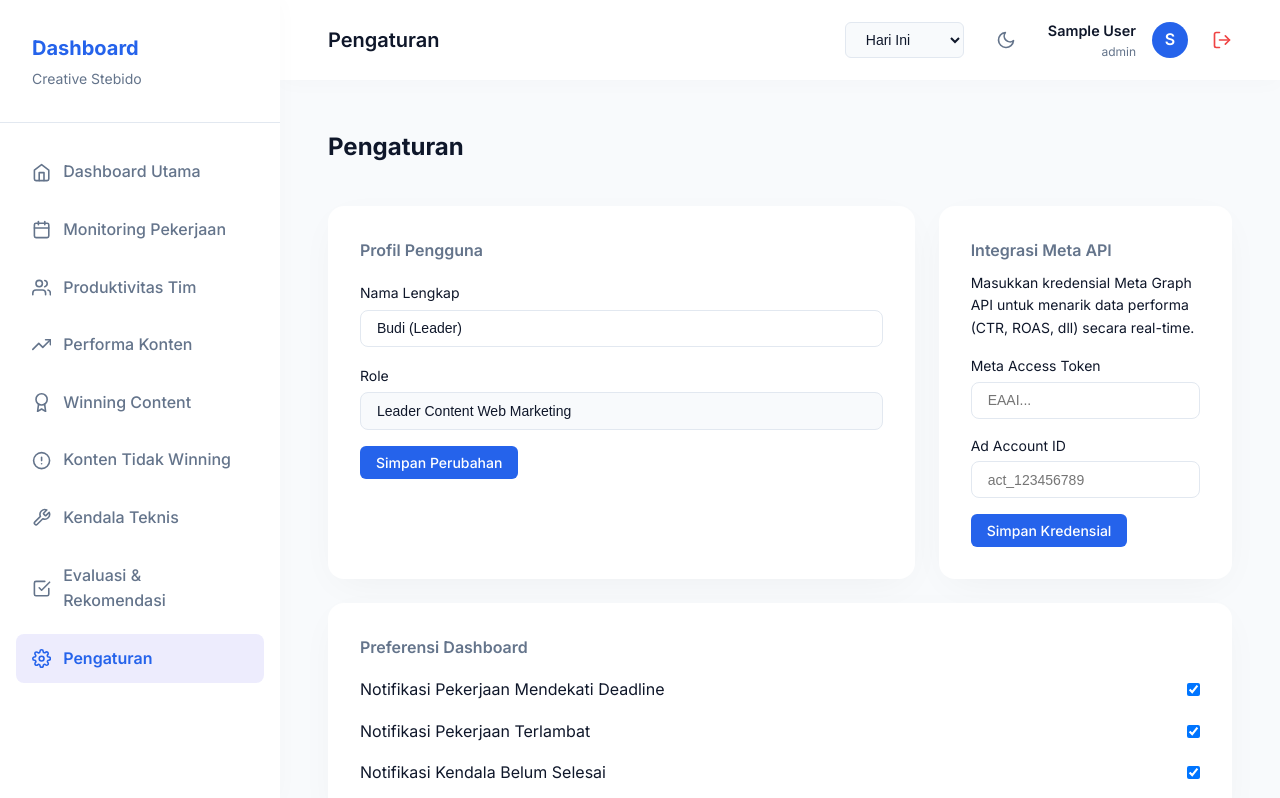
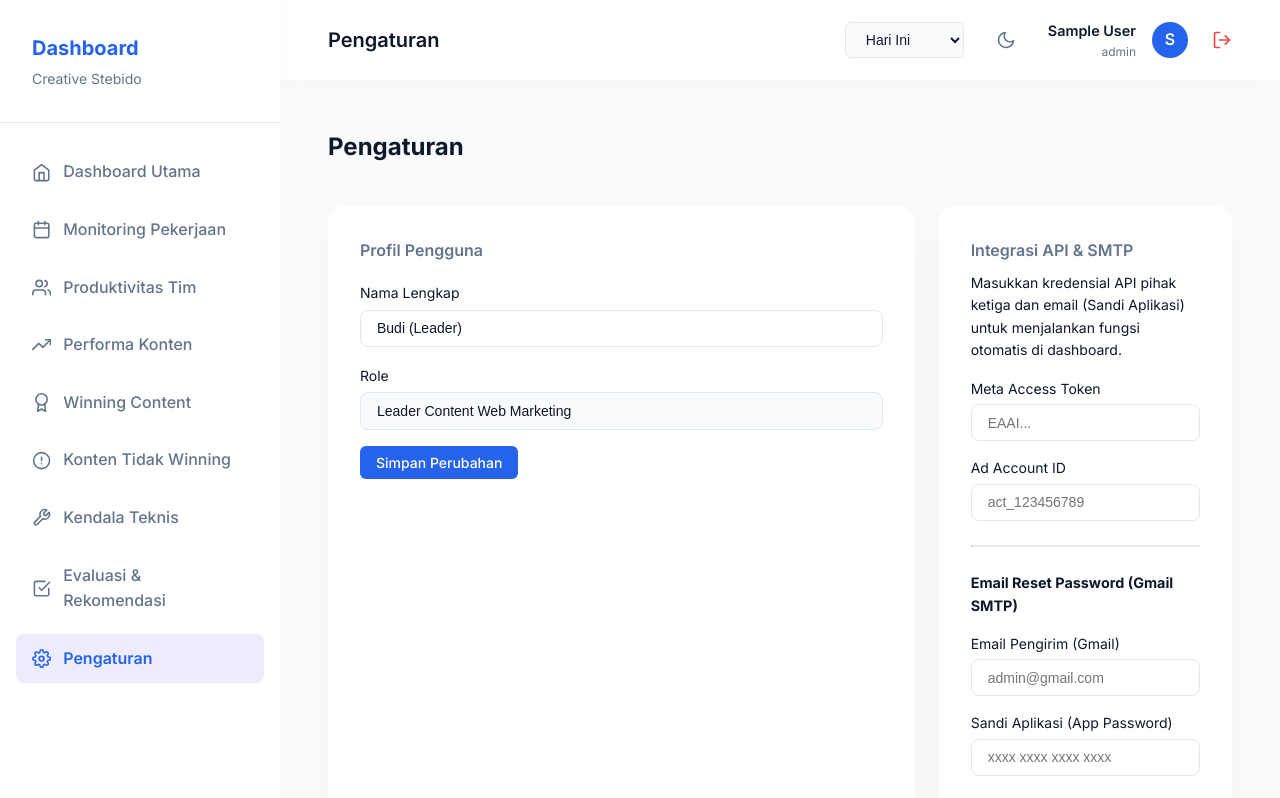
Before and after one commit to zaenudinputra44/Dashboard-Creative-Stebido, a React (Vite) app: page /settings in a window 1280 px wide. Shown: the top 798 px of the page. Built offline with nearby package versions, Linux system fonts and the light colour scheme; no server answers; sample sign-in values are in the browser's storage.

Commit message:
Feat: Connect Reset Password to Gmail SMTP using Nodemailer

```diff
--- a/package.json
+++ b/package.json
@@ -12,6 +12,7 @@
   "dependencies": {
     "@neondatabase/serverless": "^1.1.0",
     "dotenv": "^17.4.2",
+    "nodemailer": "^9.0.1",
     "pg": "^8.22.0",
     "react": "^18.3.1",
     "react-dom": "^18.3.1",
--- a/src/pages/Login.jsx
+++ b/src/pages/Login.jsx
@@ -32,22 +32,34 @@ const Login = () => {
     }
   };
 
-  const handleResetSubmit = (e) => {
+  const handleResetSubmit = async (e) => {
     e.preventDefault();
     setError('');
     setIsLoading(true);
     setResetSuccess('');
 
-    // Simulate sending reset email (1.5 seconds)
-    setTimeout(() => {
-      if (resetEmail.includes('@')) {
-        setResetSuccess(`Tautan untuk mereset password telah dikirim ke: ${resetEmail}`);
-        setResetEmail('');
-      } else {
-        setError('Mohon masukkan alamat email yang valid.');
+    try {
+      const response = await fetch('/api/reset_password', {
+        method: 'POST',
+        headers: {
+          'Content-Type': 'application/json',
+        },
+        body: JSON.stringify({ email: resetEmail }),
+      });
+
+      const data = await response.json();
+
+      if (!response.ok) {
+        throw new Error(data.error || 'Terjadi kesalahan saat mengirim email.');
       }
+
+      setResetSuccess(data.message || `Tautan untuk mereset password telah dikirim ke: ${resetEmail}`);
+      setResetEmail('');
+    } catch (err) {
+      setError(err.message);
+    } finally {
       setIsLoading(false);
-    }, 1500);
+    }
   };
 
   return (
--- a/src/pages/Settings.jsx
+++ b/src/pages/Settings.jsx
@@ -3,6 +3,8 @@ import React, { useState, useEffect } from 'react';
 const Settings = () => {
   const [metaToken, setMetaToken] = useState('');
   const [adAccountId, setAdAccountId] = useState('');
+  const [gmailUser, setGmailUser] = useState('');
+  const [gmailPass, setGmailPass] = useState('');
   const [isSaving, setIsSaving] = useState(false);
 
   useEffect(() => {
@@ -11,11 +13,13 @@ const Settings = () => {
       .then(data => {
         if (data.META_ACCESS_TOKEN) setMetaToken(data.META_ACCESS_TOKEN);
         if (data.META_AD_ACCOUNT_ID) setAdAccountId(data.META_AD_ACCOUNT_ID);
+        if (data.GMAIL_USER) setGmailUser(data.GMAIL_USER);
+        if (data.GMAIL_PASS) setGmailPass(data.GMAIL_PASS);
       })
       .catch(err => console.error('Failed to load settings:', err));
   }, []);
 
-  const handleSaveMeta = async (e) => {
+  const handleSaveSettings = async (e) => {
     e.preventDefault();
     setIsSaving(true);
     try {
@@ -25,12 +29,14 @@ const Settings = () => {
         body: JSON.stringify({
           settings: {
             META_ACCESS_TOKEN: metaToken,
-            META_AD_ACCOUNT_ID: adAccountId
+            META_AD_ACCOUNT_ID: adAccountId,
+            GMAIL_USER: gmailUser,
+            GMAIL_PASS: gmailPass
           }
         })
       });
       if (!res.ok) throw new Error('Failed to save settings');
-      alert('Kredensial Meta berhasil disimpan!');
+      alert('Pengaturan berhasil disimpan!');
     } catch (err) {
       alert('Mode Lokal: Kredensial hanya disimpan sementara di layar.');
     }
@@ -60,11 +66,11 @@ const Settings = () => {
         </div>
 
         <div className="card">
-          <h3 className="card-title">Integrasi Meta API</h3>
+          <h3 className="card-title">Integrasi API & SMTP</h3>
           <p className="text-muted" style={{ fontSize: '0.875rem', marginTop: '0.5rem', marginBottom: '1rem' }}>
-            Masukkan kredensial Meta Graph API untuk menarik data performa (CTR, ROAS, dll) secara real-time.
+            Masukkan kredensial API pihak ketiga dan email (Sandi Aplikasi) untuk menjalankan fungsi otomatis di dashboard.
           </p>
-          <form onSubmit={handleSaveMeta} style={{ display: 'flex', flexDirection: 'column', gap: '1rem' }}>
+          <form onSubmit={handleSaveSettings} style={{ display: 'flex', flexDirection: 'column', gap: '1rem' }}>
             <div>
               <label className="text-muted" style={{ fontSize: '0.875rem', display: 'block', marginBottom: '0.25rem' }}>Meta Access Token</label>
               <input
@@ -87,7 +93,34 @@ const Settings = () => {
                 onChange={(e) => setAdAccountId(e.target.value)}
               />
             </div>
-            <button type="submit" className="action-btn" style={{ width: 'fit-content' }} disabled={isSaving}>
+
+            <hr style={{ borderTop: '1px solid var(--border-color)', margin: '0.5rem 0' }} />
+            <h4 style={{ fontSize: '0.9rem', color: 'var(--text-main)' }}>Email Reset Password (Gmail SMTP)</h4>
+
+            <div>
+              <label className="text-muted" style={{ fontSize: '0.875rem', display: 'block', marginBottom: '0.25rem' }}>Email Pengirim (Gmail)</label>
+              <input
+                type="email"
+                className="filter-input"
+                style={{ width: '100%' }}
+                placeholder="admin@gmail.com"
+                value={gmailUser}
+                onChange={(e) => setGmailUser(e.target.value)}
+              />
+            </div>
+            <div>
+              <label className="text-muted" style={{ fontSize: '0.875rem', display: 'block', marginBottom: '0.25rem' }}>Sandi Aplikasi (App Password)</label>
+              <input
+                type="password"
+                className="filter-input"
+                style={{ width: '100%' }}
+                placeholder="xxxx xxxx xxxx xxxx"
+                value={gmailPass}
+                onChange={(e) => setGmailPass(e.target.value)}
+              />
+            </div>
+
+            <button type="submit" className="action-btn" style={{ width: 'fit-content', marginTop: '0.5rem' }} disabled={isSaving}>
               {isSaving ? 'Menyimpan...' : 'Simpan Kredensial'}
             </button>
           </form>
```
Also changed, not shown: api/reset_password.js (added, +74 -0 lines), 1 other file (tests, documents, lock files or other folders).
